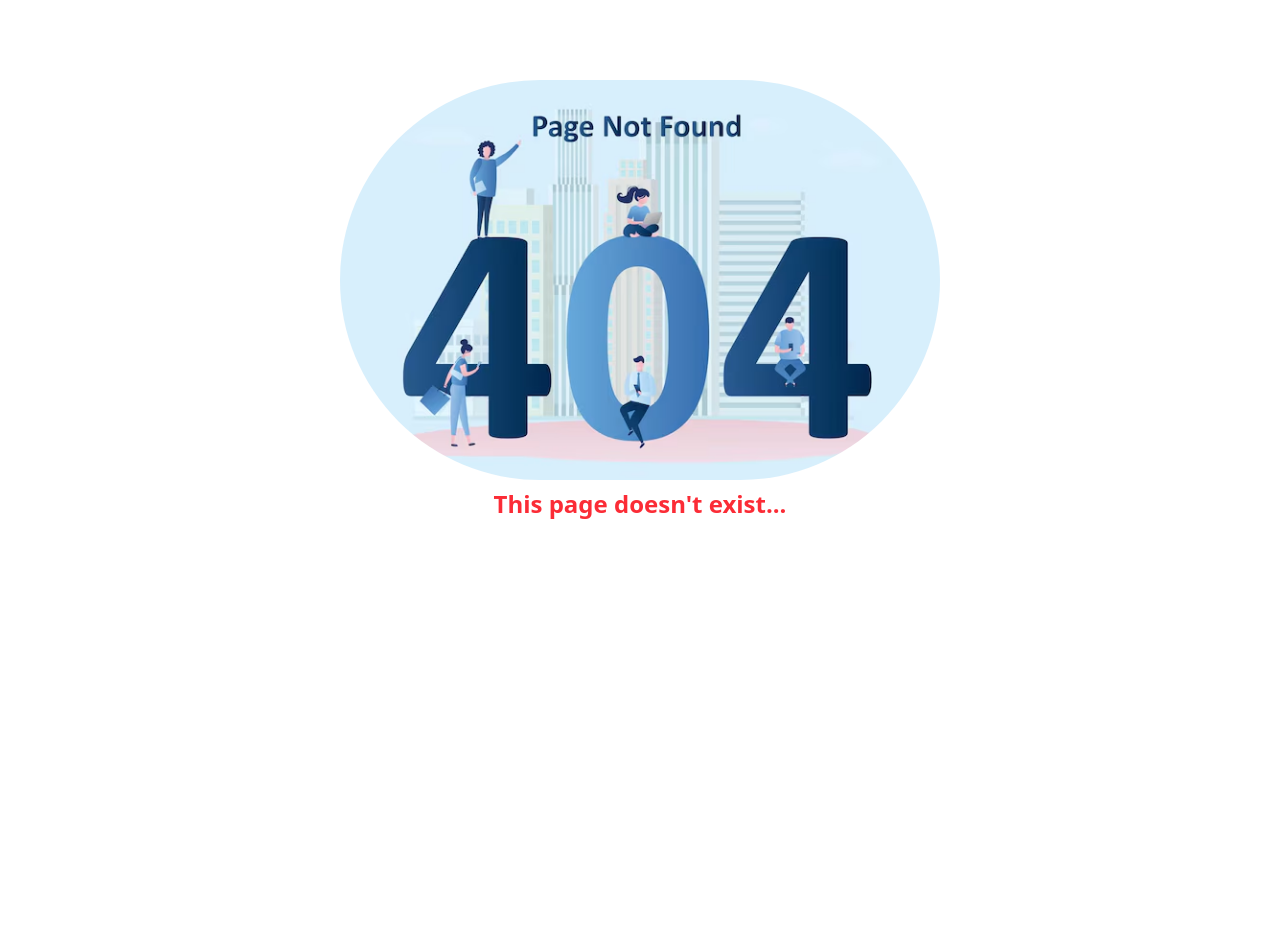
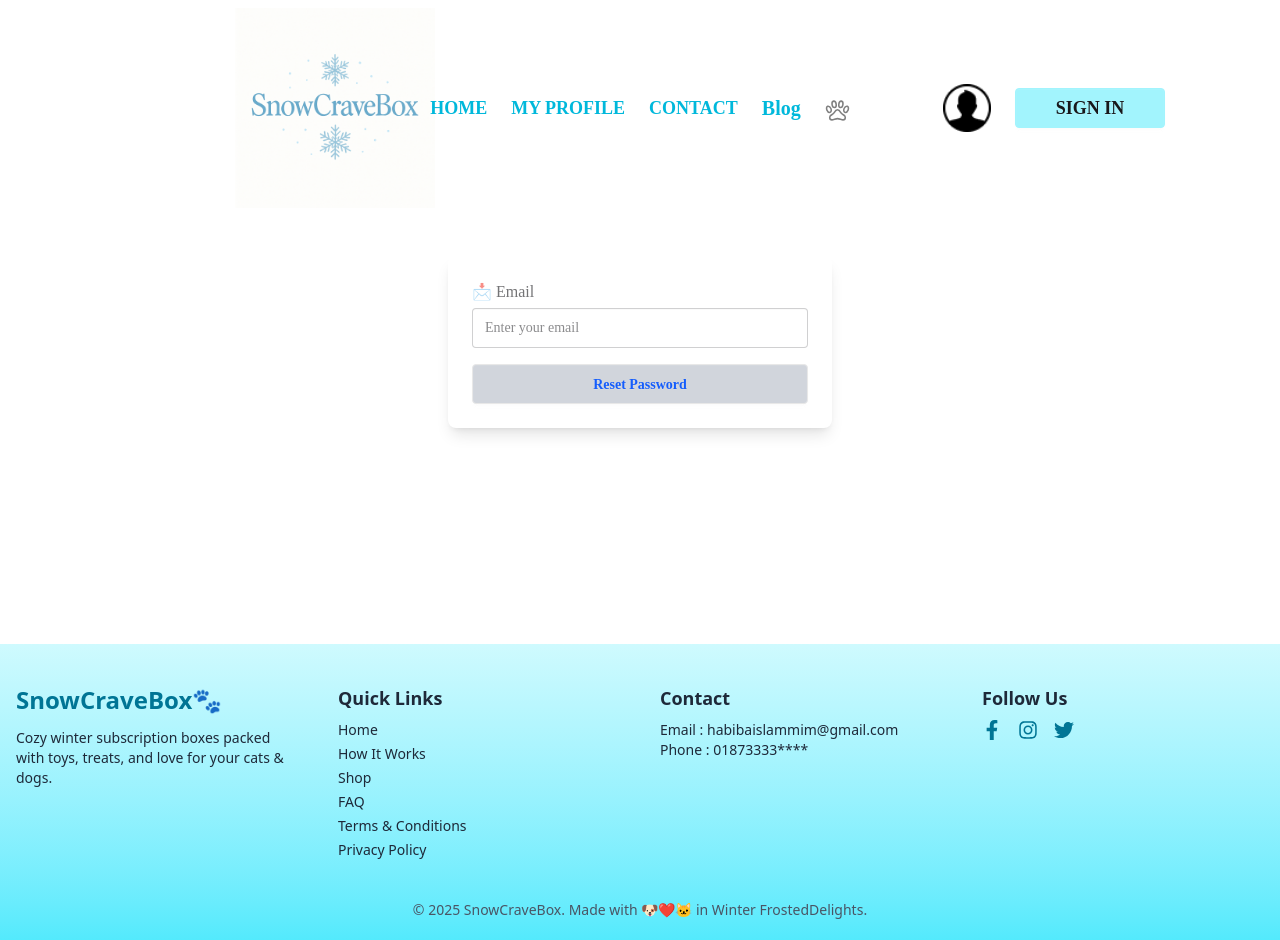
Before and after one commit to Umme-Habiba123/Assignment-9-SnowCraveBox, a React (Vite) app: page /resetpassword in a window 1280 px wide. Before the commit the page ends 800 px from the top, so only its background shows below. Built offline with nearby package versions, Linux system fonts and the light colour scheme; no server answers; a web font is replaced by a local one.

Commit message:
forget password implement done

```diff
--- a/src/AuthProvider/AuthProvider.jsx
+++ b/src/AuthProvider/AuthProvider.jsx
@@ -1,25 +1,21 @@
 import { onAuthStateChanged, updateProfile } from 'firebase/auth';
 import React, { createContext, useEffect, useState } from 'react';
 import { auth } from '../firebase.config';
+
 
 export const AuthContext = createContext()
 const AuthProvider = ({ children }) => {
 
     const [user, setUser] = useState(null)
-    const [loading, setLoading]=useState(true)
+    const [loading, setLoading] = useState(true)
 
-    const updateUser=(updatedData)=>{
+    const updateUser = (updatedData) => {
         setLoading(true)
         return updateProfile(auth.currentUser, updatedData)
 
     }
-
-
-
-
     useEffect(() => {
         const unsubscribe = onAuthStateChanged(auth, (currentUser) => {
-            setLoading(true)
             setUser(currentUser)
             setLoading(false)
         })
@@ -27,6 +23,19 @@ const AuthProvider = ({ children }) => {
             unsubscribe()
         }
     }, [])
+
+
+    if(loading){
+        return (
+            <div className="min-h-screen flex justify-center items-center">
+            <span className="loading loading-spinner loading-lg text-blue-500"></span>
+        </div>
+        )
+    }
+
+
+
+
     const authData = {
         user,
         setUser,
--- a/src/AuthProvider/PrivateRoute.jsx
+++ b/src/AuthProvider/PrivateRoute.jsx
@@ -1,9 +1,12 @@
 import React, { use } from 'react';
 import { AuthContext } from './AuthProvider';
 import Loading from '../Pages/Loading';
-import { Navigate } from 'react-router';
+import { Navigate, useLoaderData } from 'react-router';
 
 const PrivateRoute = ({children}) => {
+
+    const location=useLoaderData()
+
 
     const {user}=use(AuthContext)
     console.log(user)
@@ -17,7 +20,7 @@ const PrivateRoute = ({children}) => {
     return children
    }
    return <>
-    <Navigate to={'/login'}></Navigate>
+    <Navigate state={location?.pathname} to={'/login'}></Navigate>
 
 
    </>
--- a/src/Pages/ForgetPassword.jsx
+++ b/src/Pages/ForgetPassword.jsx
@@ -1,6 +1,7 @@
 import React from 'react';
 
 const ForgetPassword = () => {
+
     return (
         <div>
             <div className="join">
--- a/src/Pages/Login.jsx
+++ b/src/Pages/Login.jsx
@@ -1,22 +1,59 @@
-import {  FacebookAuthProvider, GoogleAuthProvider, signInWithEmailAndPassword, signInWithPopup } from 'firebase/auth';
-import React, { use, useState } from 'react';
+import { GoogleAuthProvider, sendPasswordResetEmail, signInWithEmailAndPassword, signInWithPopup } from 'firebase/auth';
+import React, { use, useRef, useState } from 'react';
 import { FaFacebook } from "react-icons/fa";
 import { FaGoogle } from "react-icons/fa";
 import { FaGithub } from "react-icons/fa";
-import { Link, useNavigate } from 'react-router';
+import { Link, useLocation, useNavigate } from 'react-router';
 import { auth } from '../firebase.config';
 import { LuEyeClosed } from "react-icons/lu";
 import { FaRegEye } from "react-icons/fa";
 import Swal from 'sweetalert2';
 import { AuthContext } from '../AuthProvider/AuthProvider';
+import { GithubAuthProvider } from 'firebase/auth/web-extension';
+// import Swal from 'sweetalert2';
 
 const Login = () => {
 
-    const navigate=useNavigate()
+    const emailRef = useRef()
+    const location = useLocation()
+    const navigate = useNavigate()
 
-    const {setLoading}=use(AuthContext)
+    const handleForgetPassword = () => {
+
+        console.log(emailRef.current.value)
+        const email = emailRef.current.value
+
+        if (!email) {
+            setErrorMessage('Please enter your email first !')
+            return
+        }
+
+        setErrorMessage(' ')
+
+        sendPasswordResetEmail(auth, email)
+            .then(result => {
+                console.log(result)
+                alert('please check your email')
+                setTimeout(() => {
+                    navigate('/resetpassword')
+                }, 1000)
+
+            }).catch(error => {
+                console.log(error)
+                Swal.fire({
+                    icon: 'error',
+                    title: 'Oops...',
+                    text: 'oapss sorry!!',
+                });
+            })
+        setErrorMessage(errorMessage)
+    }
+
+
+
+    const { setLoading } = use(AuthContext)
     const provider = new GoogleAuthProvider()
-    const providerF= new FacebookAuthProvider()
+
 
     const [errorMessage, setErrorMessage] = useState('')
     const [success, setSuccess] = useState(false)
@@ -26,22 +63,25 @@ const Login = () => {
     const handleGoogleSignIn = () => {
         console.log('google login clicked')
         signInWithPopup(auth, provider)
-        .then(result=>{
+            .then(result => {
                 console.log(result)
                 navigate('/')
-        }).catch(error=>console.log(error))
+            }).catch(error => console.log(error))
     }
 
     // facebook login-------
 
-    const handleFacebookLogIn=()=>{
+    const handleFacebookLogIn = () => {
         console.log('loged in by facebook')
 
-        signInWithPopup(auth, providerF).then(result=>{
+    }
+    const githubProvider = new GithubAuthProvider()
+
+    const handleGithublogin = () => {
+        signInWithPopup(auth, githubProvider)
+            .then(result => {
                 console.log(result)
-        }).catch(error=>{
-            console.log(error)
-        })
+            }).catch(error => console.log(error))
     }
 
     const handleLogIn = e => {
@@ -74,6 +114,8 @@ const Login = () => {
             return
         }
 
+
+
         signInWithEmailAndPassword(auth, email, password).then(result => {
             setLoading(true)
             console.log(result)
@@ -84,7 +126,7 @@ const Login = () => {
                 confirmButtonColor: '#3085d6',
                 confirmButtonText: 'Continue'
             }).then(() => {
-                navigate('/');
+                navigate(location?.state || '/');
             });
 
             setSuccess(true)
@@ -92,6 +134,8 @@ const Login = () => {
             console.log(error.message)
             setSuccess(false)
         })
+
+
 
 
 
@@ -111,6 +155,7 @@ const Login = () => {
                             <form onSubmit={handleLogIn} className="fieldset">
                                 <label className="label ">Email</label>
                                 <input
+                                    ref={emailRef}
                                     type="email"
                                     className="input  bg-gray-100 border-none" placeholder="📩 Type your email"
                                     name='email'
@@ -134,9 +179,9 @@ const Login = () => {
                                     </button>
                                 </div>
 
+                                <div>
+                                    <button type='button' onClick={handleForgetPassword} className="link link-hover hover:text-blue-600 ">Forgot password?</button></div>
 
-                                <div>
-                                    <a className="link link-hover">Forgot password?</a></div>
 
                                 {/* checkbox */}
                                 <label className="label mt-2 text-sm">
@@ -163,8 +208,9 @@ const Login = () => {
                                 <Link >
                                     <h1 onClick={handleGoogleSignIn}><FaGoogle size={25} /></h1>
                                 </Link>
-                                <h1><FaGithub size={25}/>
-                                </h1>
+                                <Link>
+                                    <h1 onClick={handleGithublogin}><FaGithub size={25} />
+                                    </h1></Link>
                             </div>
 
                             <div className='mt-10 text-center'>
--- a/src/Pages/Register.jsx
+++ b/src/Pages/Register.jsx
@@ -8,6 +8,7 @@ import { auth } from '../firebase.config';
 import { LuEyeClosed } from "react-icons/lu";
 import { FaRegEye } from "react-icons/fa";
 import { AuthContext } from '../AuthProvider/AuthProvider';
+import Swal from 'sweetalert2';
 
 const Register = () => {
 
@@ -76,13 +77,22 @@ const Register = () => {
         createUserWithEmailAndPassword(auth, email, password).then(result => {
             setLoading(true)
             console.log(result)
+
+            Swal.fire({
+                icon: 'success',
+                title: 'Registration Successful!',
+                text: 'Your account has been created successfully.',
+                confirmButtonColor: '#3085d6',
+                confirmButtonText: 'Continue'
+              })
+
             setErrorMessage('')
             setSuccess(true)
 
             updateUser({displayName: firstName +' '+ lastName, photoURL:photoURL}).then(()=>{
               signOut(auth).then(result=>{
                 console.log(result)
-                navigate('/login')
+                navigate('/')
               })
 
             }).catch(error=>console.log(error))
--- /dev/null
+++ b/src/Pages/ResetPassword.jsx
@@ -0,0 +1,62 @@
+import React, { use, useRef, useState } from 'react';
+import { sendPasswordResetEmail } from 'firebase/auth';
+import { auth } from '../firebase.config';
+import Swal from 'sweetalert2';
+import { useNavigate } from 'react-router';
+
+const ResetPassword = () => {
+    const emailRef = useRef();
+    const [error, setError] = useState('');
+    const [success, setSuccess] = useState('');
+    const navigate =useNavigate()
+
+    const handleReset = () => {
+        const email = emailRef.current.value;
+
+        if (!email) {
+            setError('Please enter your email address.');
+            setSuccess('');
+            return;
+        }
+
+        sendPasswordResetEmail(auth, email)
+            .then(() => {
+                setSuccess('Reset link sent! Check your inbox.');
+                setError('');
+                Swal.fire('Success!', 'Please check your email to reset your password.', 'success');
+                navigate('/login')
+            })
+            .catch(() => {
+                setError('Failed to send reset link. Try again.');
+                setSuccess('');
+            });
+    };
+
+    return (
+        <div className=' flex items-center justify-center gloria-hallelujah-font'>
+            <div className='w-96 mb-38 mt-10 bg-white p-6 rounded-lg shadow-lg'>
+
+            <label className="label mb-1 ">📩 Email</label>
+                <input
+                    type="email"
+                    ref={emailRef}
+                    placeholder="Enter your email"
+                    className="input input-bordered w-full mb-4"
+                    required
+                />
+                <button
+                    onClick={handleReset}
+                    className='btn bg-gray-300 border hover:bg-cyan-200 text-blue-600 hover:text-black  w-full '
+
+                >
+                    Reset Password
+                </button>
+
+                {error && <p className='text-red-500 mt-2 text-sm'>{error}</p>}
+                {success && <p className='text-green-500 mt-2 text-sm'>{success}</p>}
+            </div>
+        </div>
+    );
+};
+
+export default ResetPassword;
--- a/src/main.jsx
+++ b/src/main.jsx
@@ -30,6 +30,7 @@ import AuthProvider from './AuthProvider/AuthProvider.jsx';
 import Blog from './Pages/Blog.jsx';
 import PrivateRoute from './AuthProvider/PrivateRoute.jsx';
 import ForgetPassword from './Pages/ForgetPassword.jsx';
+import ResetPassword from './Pages/ResetPassword.jsx';
 
 const router = createBrowserRouter([
   {
@@ -104,6 +105,10 @@ const router = createBrowserRouter([
       {
         path:'/forgetpassword',
         Component:ForgetPassword
+      },
+      {
+        path:'/resetpassword',
+        Component:ResetPassword
       }
     ]
 
```
Lines whose indentation alone changed are shown as unchanged.
